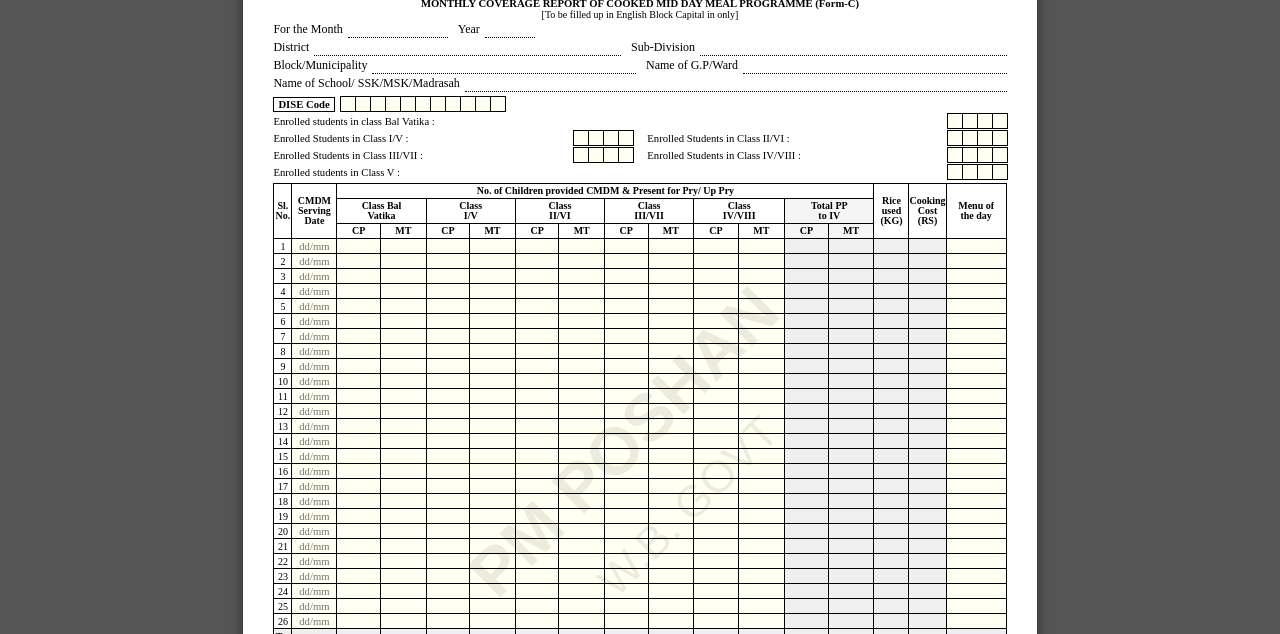
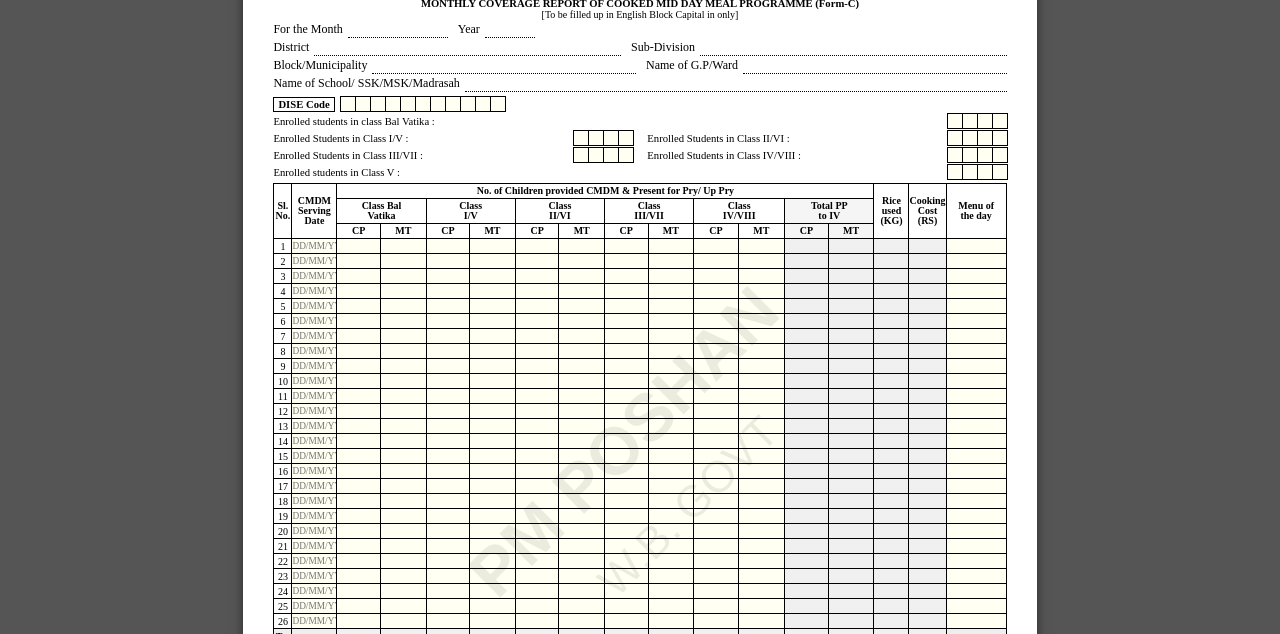
Before and after one commit to trixxexe/MDM-Helper-Tool, a plain HTML site: page form_c.html in a window 1280 px wide. Shown: the part 166-800 px from the top of the page. Drawn offline with Linux system fonts and the light colour scheme.

Commit message:
Update form_c.html

```diff
--- a/form_c.html
+++ b/form_c.html
@@ -208,8 +208,8 @@
     // --- TABLE GENERATION ---
     for (let i = 1; i <= rowCount; i++) {
         let tr = document.createElement('tr');
-        // DATE FORMAT FIX: Changed type="date" to type="text" with placeholder
-        tr.innerHTML = `<td>${i}</td><td><input type="text" id="date_${i}" placeholder="dd/mm" style="font-size:8pt;"></td>
+        // DATE FIX: Using placeholder="DD/MM/YYYY" and slightly smaller font to fit
+        tr.innerHTML = `<td>${i}</td><td><input type="text" id="date_${i}" placeholder="DD/MM/YYYY" style="font-size:7pt;"></td>
             <td><input type="number" id="r${i}_g0_cp" class="val-in" oninput="calc(${i})"></td><td><input type="number" id="r${i}_g0_mt" class="val-in" oninput="calc(${i})"></td>
             <td><input type="number" id="r${i}_g1_cp" class="val-in" oninput="calc(${i})"></td><td><input type="number" id="r${i}_g1_mt" class="val-in" oninput="calc(${i})"></td>
             <td><input type="number" id="r${i}_g2_cp" class="val-in" oninput="calc(${i})"></td><td><input type="number" id="r${i}_g2_mt" class="val-in" oninput="calc(${i})"></td>
```
